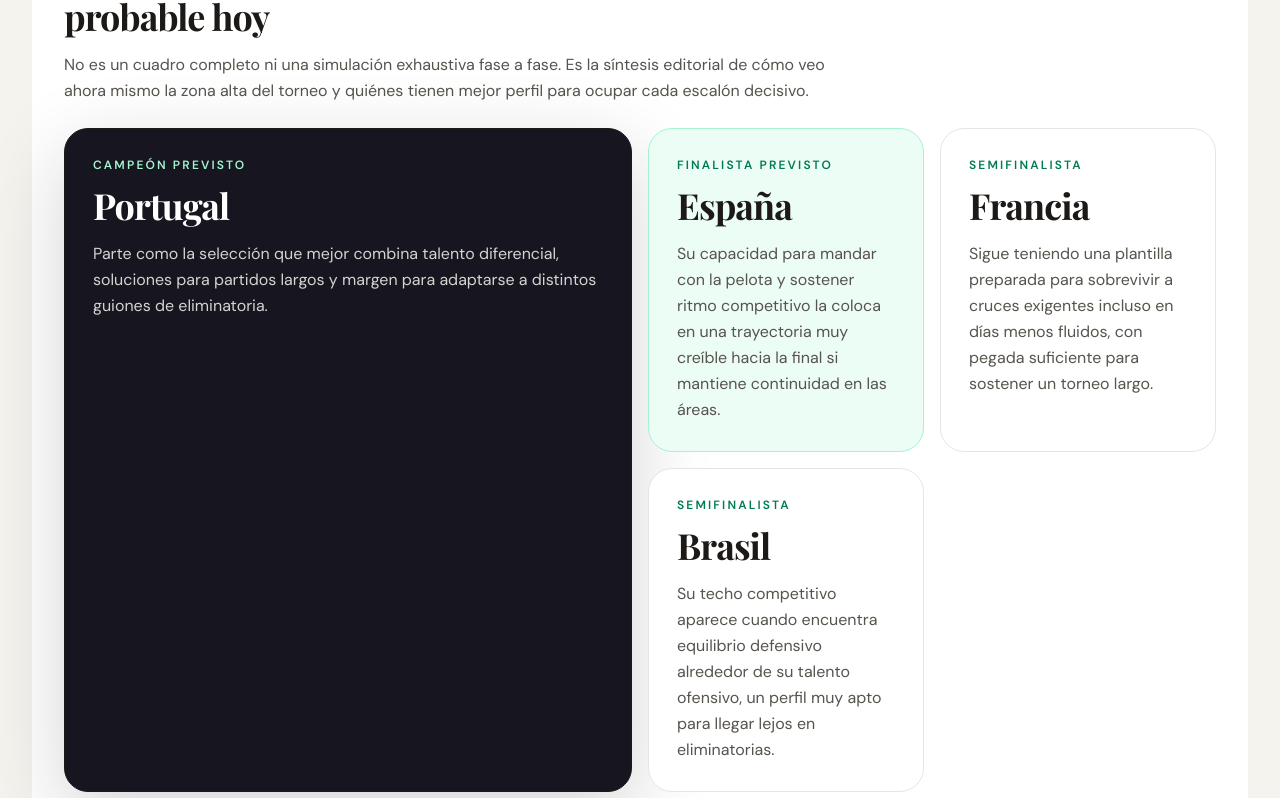
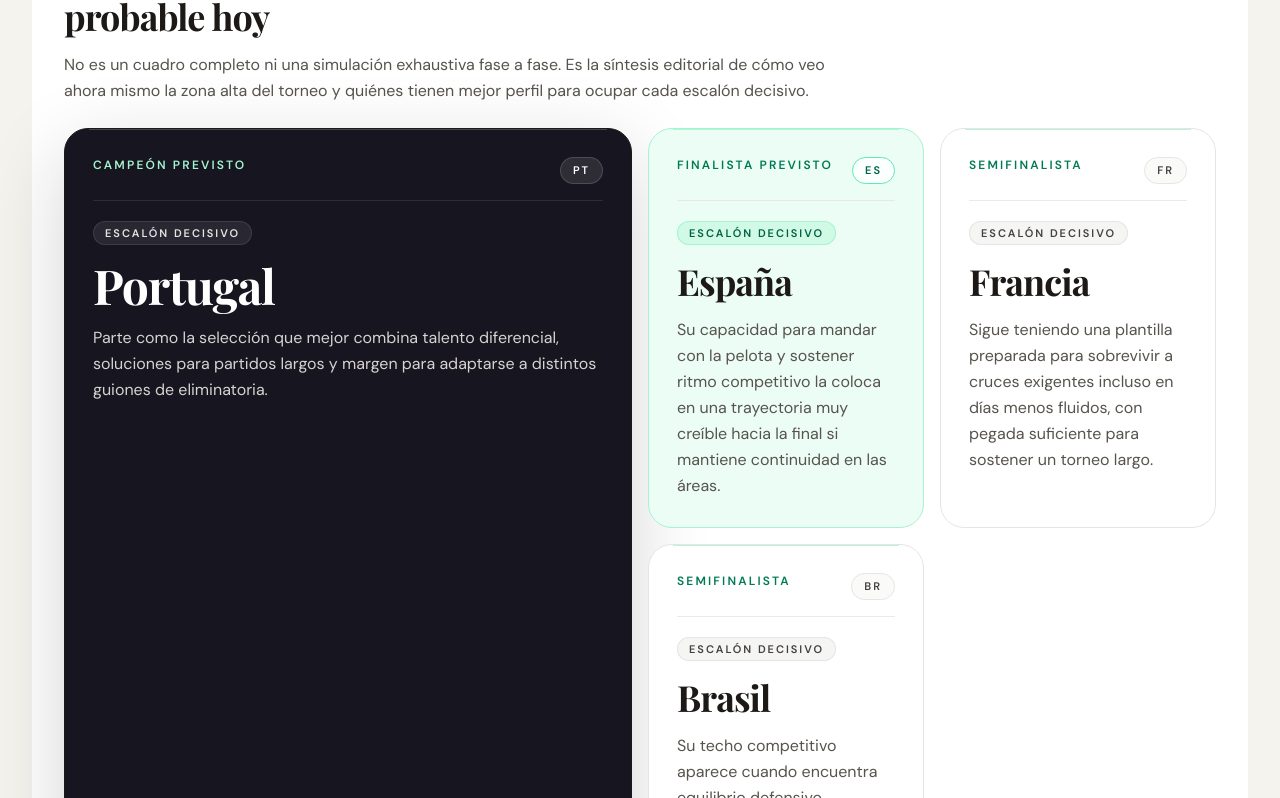
Before and after one commit to eloylt13/matched-betting-app, a Next.js app: page /especial/mundial in a window 1280 px wide. Shown: the part 1002-1800 px from the top of the page. Built offline with nearby package versions, Linux system fonts and the light colour scheme; no server answers; a web font is replaced by a local one.

Commit message:
feat: refine mundial scenario visual hierarchy

```diff
--- a/app/especial/mundial/page.tsx
+++ b/app/especial/mundial/page.tsx
@@ -6,6 +6,7 @@ const FECHA_ACTUALIZACION = 'Abril 2026'
 type ScenarioCard = {
   etiqueta: string
   nombre: string
+  pais: string
   analisis: string
   className: string
 }
@@ -31,6 +32,7 @@ const ESCENARIO: ScenarioCard[] = [
   {
     etiqueta: 'Campeón previsto',
     nombre: 'Portugal',
+    pais: 'PT',
     analisis:
       'Parte como la selección que mejor combina talento diferencial, soluciones para partidos largos y margen para adaptarse a distintos guiones de eliminatoria.',
     className:
@@ -39,6 +41,7 @@ const ESCENARIO: ScenarioCard[] = [
   {
     etiqueta: 'Finalista previsto',
     nombre: 'España',
+    pais: 'ES',
     analisis:
       'Su capacidad para mandar con la pelota y sostener ritmo competitivo la coloca en una trayectoria muy creíble hacia la final si mantiene continuidad en las áreas.',
     className: 'border-emerald-200 bg-emerald-50 text-stone-900',
@@ -46,6 +49,7 @@ const ESCENARIO: ScenarioCard[] = [
   {
     etiqueta: 'Semifinalista',
     nombre: 'Francia',
+    pais: 'FR',
     analisis:
       'Sigue teniendo una plantilla preparada para sobrevivir a cruces exigentes incluso en días menos fluidos, con pegada suficiente para sostener un torneo largo.',
     className: 'border-stone-200 bg-white text-stone-900',
@@ -53,6 +57,7 @@ const ESCENARIO: ScenarioCard[] = [
   {
     etiqueta: 'Semifinalista',
     nombre: 'Brasil',
+    pais: 'BR',
     analisis:
       'Su techo competitivo aparece cuando encuentra equilibrio defensivo alrededor de su talento ofensivo, un perfil muy apto para llegar lejos en eliminatorias.',
     className: 'border-stone-200 bg-white text-stone-900',
@@ -215,16 +220,54 @@ export default function EspecialMundialPage() {
             {ESCENARIO.map((item) => (
               <article
                 key={`${item.etiqueta}-${item.nombre}`}
-                className={`rounded-3xl border p-6 sm:p-7 ${item.className}`}
+                className={`relative overflow-hidden rounded-3xl border p-6 sm:p-7 ${item.className}`}
               >
-                <p
-                  className={`text-xs font-semibold uppercase tracking-[0.18em] ${
-                    item.className.includes('text-white') ? 'text-emerald-200' : 'text-emerald-700'
+                <div
+                  aria-hidden="true"
+                  className={`pointer-events-none absolute inset-x-6 top-0 h-px ${
+                    item.className.includes('text-white') ? 'bg-white/20' : 'bg-emerald-200/80'
+                  }`}
+                />
+                <div
+                  className={`flex items-start justify-between gap-4 border-b pb-4 ${
+                    item.className.includes('text-white') ? 'border-white/10' : 'border-stone-200/80'
                   }`}
                 >
-                  {item.etiqueta}
+                  <p
+                    className={`text-xs font-semibold uppercase tracking-[0.18em] ${
+                      item.className.includes('text-white') ? 'text-emerald-200' : 'text-emerald-700'
+                    }`}
+                  >
+                    {item.etiqueta}
+                  </p>
+                  <span
+                    className={`inline-flex shrink-0 items-center rounded-full border px-3 py-1 text-[11px] font-semibold uppercase tracking-[0.18em] ${
+                      item.className.includes('text-white')
+                        ? 'border-white/15 bg-white/10 text-white'
+                        : item.className.includes('bg-emerald-50')
+                          ? 'border-emerald-300 bg-white/80 text-emerald-800'
+                          : 'border-stone-200 bg-stone-50 text-stone-700'
+                    }`}
+                  >
+                    {item.pais}
+                  </span>
+                </div>
+                <p
+                  className={`mt-5 inline-flex rounded-full px-3 py-1 text-[11px] font-semibold uppercase tracking-[0.18em] ${
+                    item.className.includes('text-white')
+                      ? 'bg-white/8 text-stone-200 ring-1 ring-inset ring-white/10'
+                      : item.className.includes('bg-emerald-50')
+                        ? 'bg-emerald-100 text-emerald-800 ring-1 ring-inset ring-emerald-200'
+                        : 'bg-stone-100 text-stone-700 ring-1 ring-inset ring-stone-200'
+                  }`}
+                >
+                  Escalón decisivo
                 </p>
-                <h3 className="mt-3 font-playfair text-3xl font-bold tracking-tight sm:text-4xl">
+                <h3
+                  className={`mt-4 font-playfair font-bold tracking-tight ${
+                    item.className.includes('lg:row-span-2') ? 'text-4xl sm:text-5xl' : 'text-3xl sm:text-4xl'
+                  }`}
+                >
                   {item.nombre}
                 </h3>
                 <p
```
